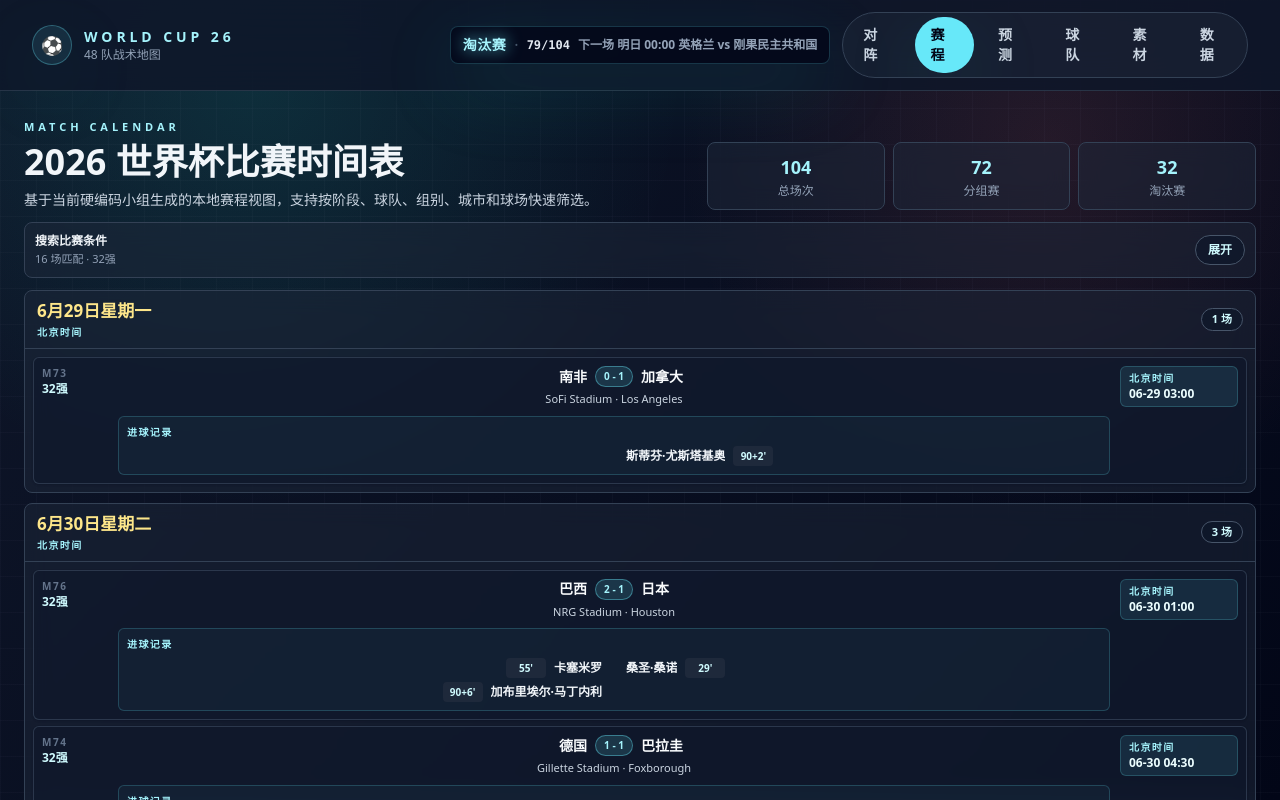
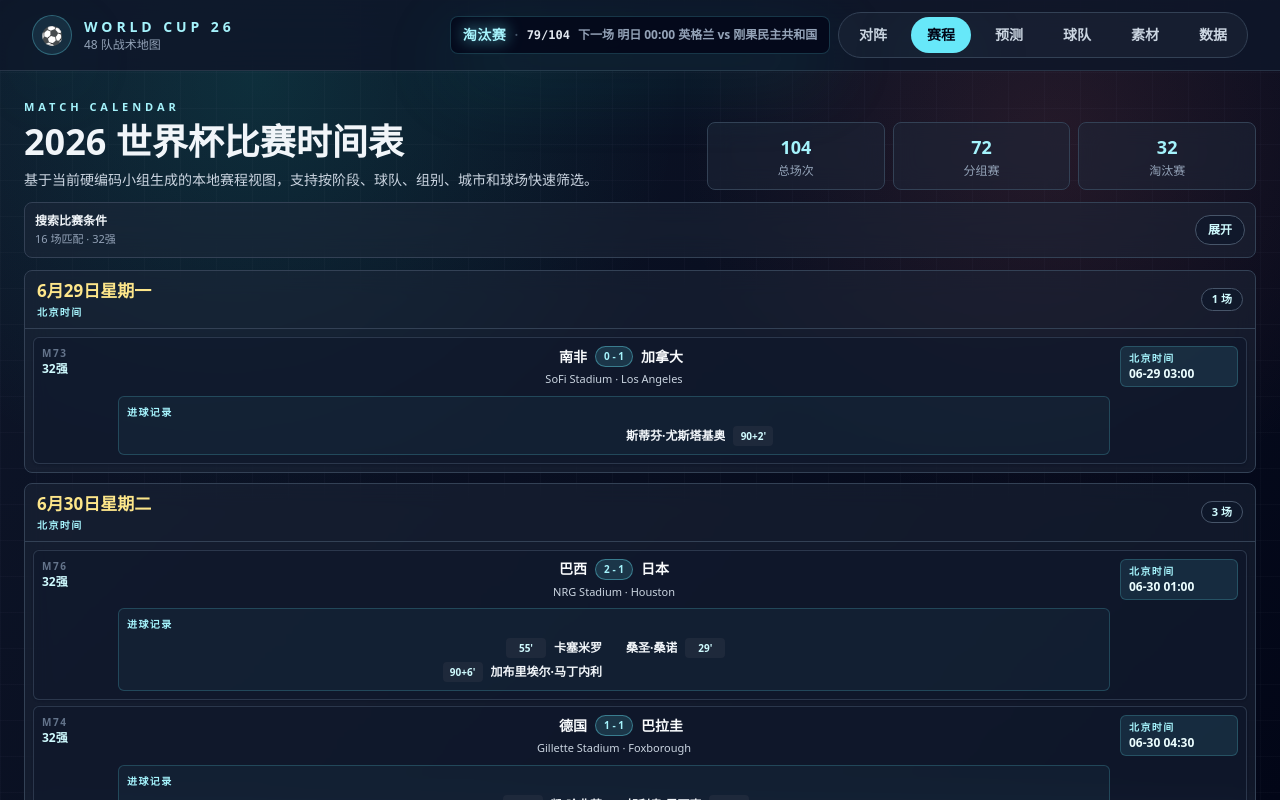
Before and after one commit to huayu2025ai-sketch/world-cup-26, a Next.js app: page /schedule in a window 1280 px wide. Shown: the top 800 px of the page. Built offline with nearby package versions, Linux system fonts and the light colour scheme.

Commit message:
Keep navbar labels on one line

```diff
--- a/components/Navbar.tsx
+++ b/components/Navbar.tsx
@@ -158,7 +158,7 @@ export default function Navbar() {
                 key={item.href}
                 href={item.href}
                 aria-current={isActive ? "page" : undefined}
-                className={`rounded-full px-3 py-2 text-xs font-bold transition sm:px-4 sm:text-sm ${
+                className={`whitespace-nowrap rounded-full px-3 py-2 text-xs font-bold transition sm:px-4 sm:text-sm ${
                   isActive
                     ? "bg-cyan-300 text-slate-950 shadow-glow"
                     : "text-slate-300 hover:bg-slate-700/70 hover:text-slate-100"
```
